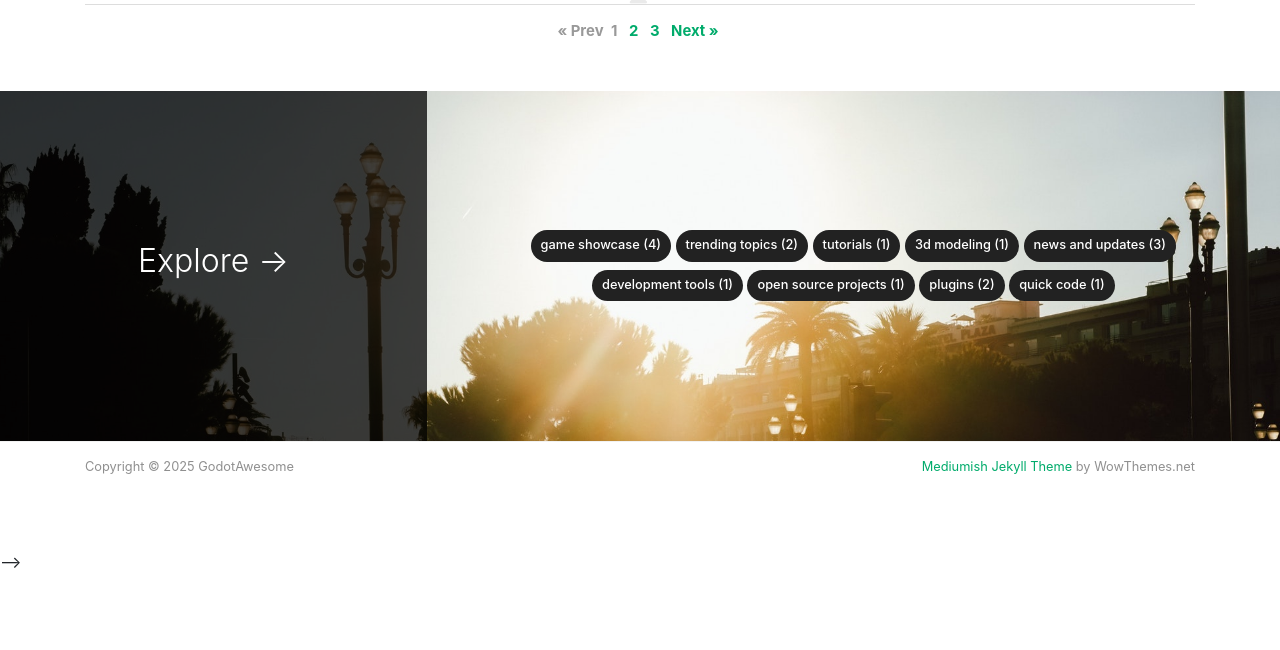
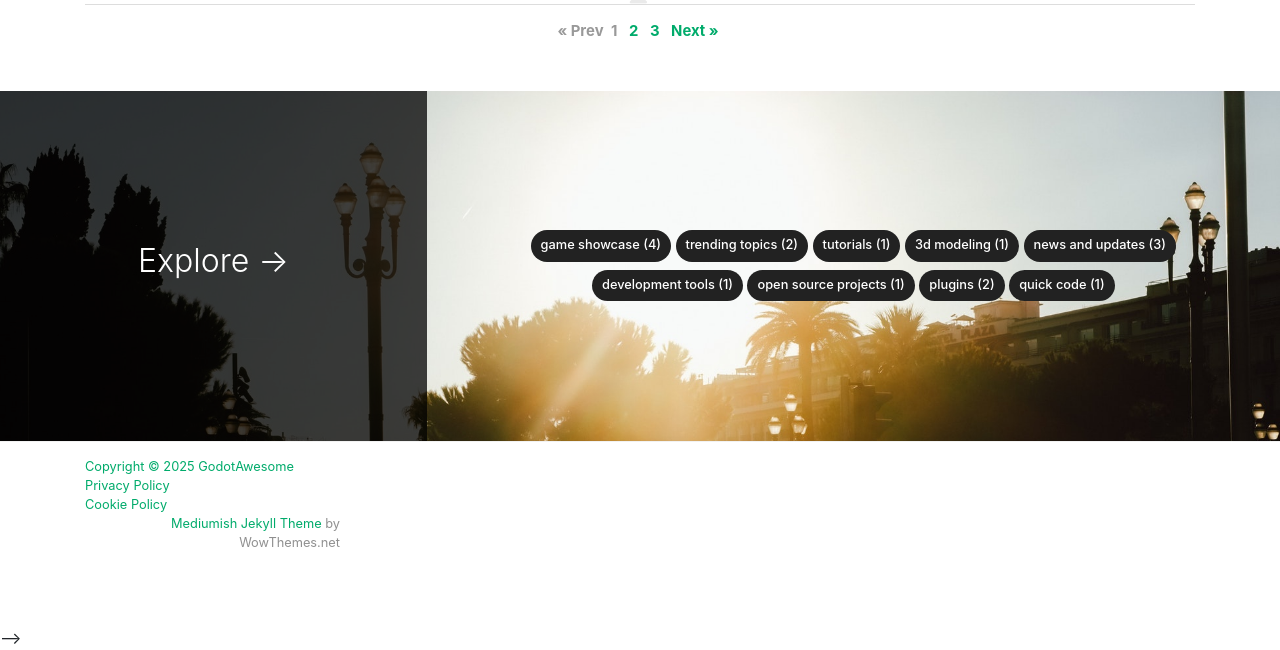
Before and after one commit to godotawesome/godotawesome.github.io, a Jekyll site: the page built from index.html, in a window 1280 px wide and 900 px high, scrolled down 1759 px, cut to the strip 250-900 px from the top of the window. Built offline with Jekyll 4.4.1, drawn with Linux system fonts in a browser that asks for light colours; nearby versions of some CDN libraries; the list of posts is cut into pages by our own code; before the commit the page ends 2583 px from its top, so only the background shows below that.

Commit message:
Update default.html

```diff
--- a/_layouts/default.html
+++ b/_layouts/default.html
@@ -319,8 +319,11 @@ if (hasAnalyticsConsent()) {
     <div class="container">
         <div class="row">
             <div class="col-md-6 col-sm-6 text-center text-lg-left">
-                Copyright © {{ site.time | date: "%Y" }} {{ site.name }}
-            </div>
+                <a href="{{ site.url }}{{ site.baseurl }}">Copyright © {{ site.time | date: "%Y" }} {{ site.name }}</a>
+                <br>
+                <a href="{{ site.url }}{{ site.baseurl }}/privacy-policy">Privacy Policy</a>
+                <br>
+                <a href="{{ site.url }}{{ site.baseurl }}/cookie-policy">Cookie Policy</a>
             <div class="col-md-6 col-sm-6 text-center text-lg-right">
                 <a target="_blank" href="https://www.wowthemes.net/mediumish-free-jekyll-template/">Mediumish Jekyll Theme</a> by WowThemes.net
             </div>
```
